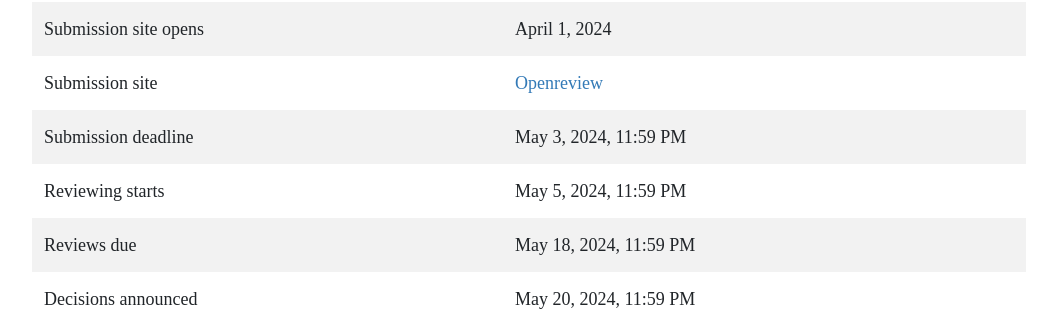
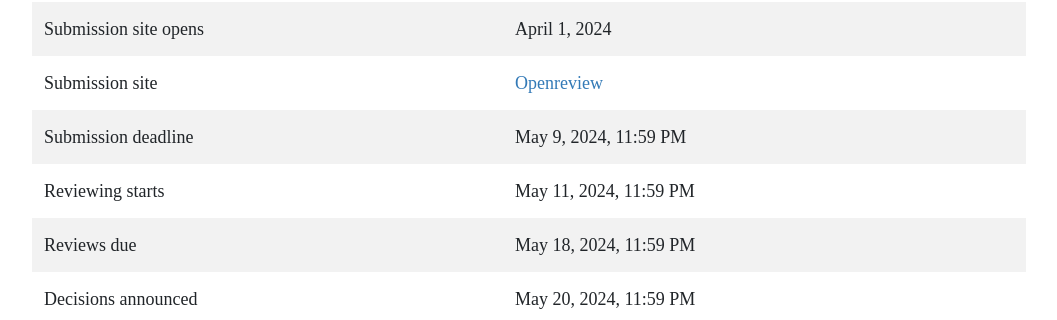
Before and after one commit to rlbrew-workshop/rlbrew-workshop.github.io, a Jekyll site: the page built from submit.html, in a window 1280 px wide. Shown: the part 840-1160 px from the top of the page, without its empty margins (131-1188 px from the left). Built offline with Jekyll 4.4.1, drawn with Linux system fonts in a browser that asks for light colours; nearby versions of some CDN libraries.

Commit message:
Update submit.html

```diff
--- a/submit.html
+++ b/submit.html
@@ -41,11 +41,11 @@ layout: default
       </tr>
       <tr>
         <td>Submission deadline</td>
-        <td> May 3, 2024, 11:59 PM </td>
+        <td> May 9, 2024, 11:59 PM </td>
       </tr>
       <tr>
         <td>Reviewing starts</td>
-        <td> May 5, 2024, 11:59 PM </td>
+        <td> May 11, 2024, 11:59 PM </td>
       </tr>
       <tr>
         <td>Reviews due</td>
```
